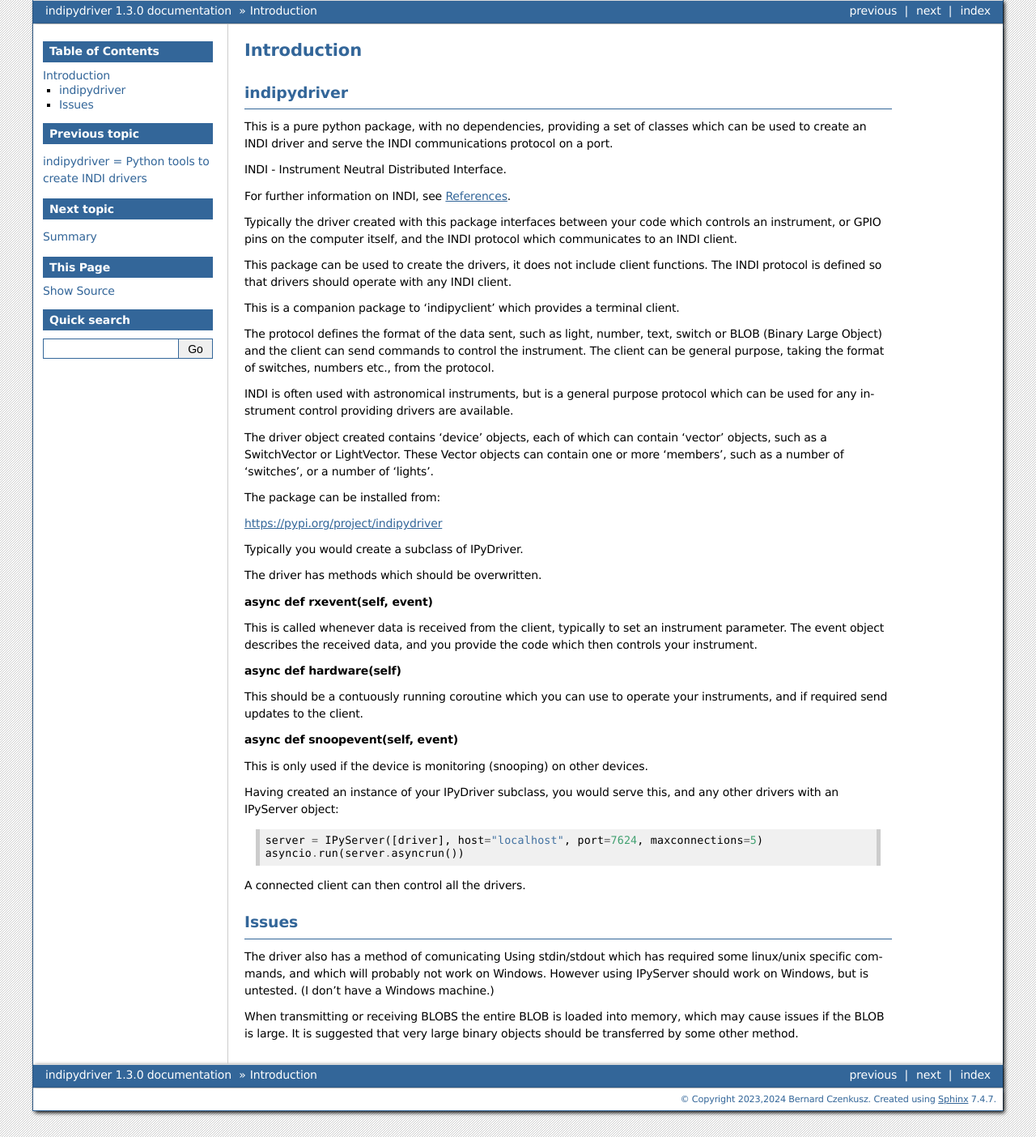
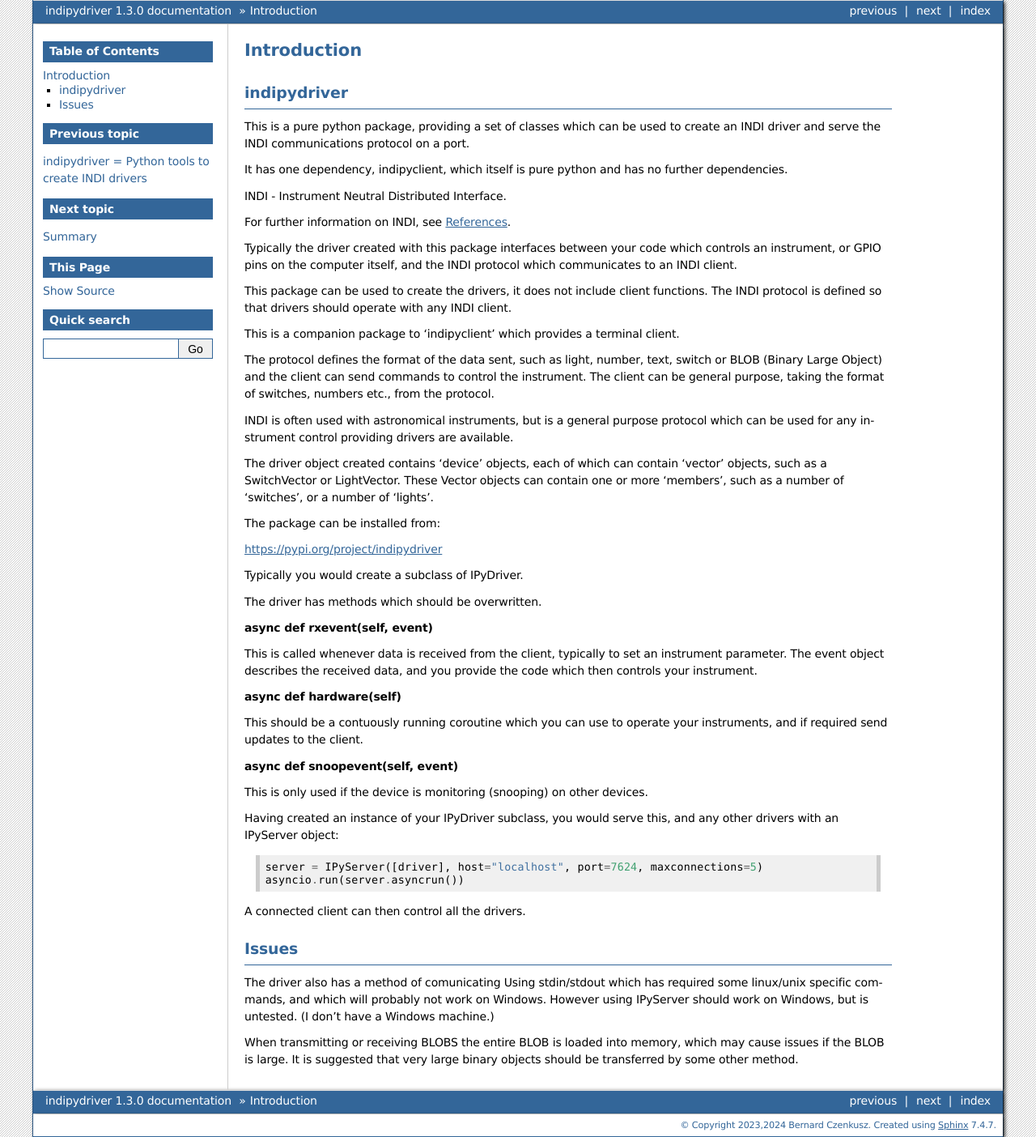
Before and after one commit to bernie-skipole/indipydriver, a Sphinx documentation site: the page built from docs/source/usage/introduction.rst, in a window 1280 px wide. Shown: the whole page at 81% size. Built offline with Sphinx 7.4.7, drawn with Linux system fonts in a browser that asks for light colours.

Commit message:
Working on docs

```diff
--- a/docs/source/conf.py
+++ b/docs/source/conf.py
@@ -17,6 +17,8 @@
 import os
 import sys
 sys.path.insert(0, os.path.abspath('../../'))
+sys.path.insert(0, "/home/bernard/git/indipydriver")
+sys.path.insert(0, "/home/bernard/git/indipyclient")
 
 # -- Project information -----------------------------------------------------
 
--- a/docs/source/index.rst
+++ b/docs/source/index.rst
@@ -8,9 +8,9 @@
 
    usage/introduction
    usage/summary
+   usage/ipydriver
+   usage/device
    usage/propertyvectors
-   usage/device
-   usage/ipydriver
    usage/rxevents
    usage/hardware
    usage/snoopevents
--- a/docs/source/usage/introduction.rst
+++ b/docs/source/usage/introduction.rst
@@ -5,7 +5,9 @@
 indipydriver
 ^^^^^^^^^^^^
 
-This is a pure python package, with no dependencies, providing a set of classes which can be used to create an INDI driver and serve the INDI communications protocol on a port.
+This is a pure python package, providing a set of classes which can be used to create an INDI driver and serve the INDI communications protocol on a port.
+
+It has one dependency, indipyclient, which itself is pure python and has no further dependencies.
 
 INDI - Instrument Neutral Distributed Interface.
 
--- a/docs/source/usage/ipydriver.rst
+++ b/docs/source/usage/ipydriver.rst
@@ -3,6 +3,8 @@
 
 .. autoclass:: indipydriver.IPyDriver
    :members:
+
+----
 
 There are three ways a driver can be run, assuming 'driver' is an instance of this class.
 
--- a/docs/source/usage/propertyvectors.rst
+++ b/docs/source/usage/propertyvectors.rst
@@ -1,5 +1,5 @@
-Properties
-==========
+Property Vectors
+================
 
 A property vector is an object containing one or more 'members'.  For example a NumberVector will contain one or more NumberMember objects, each containing a number value.
 
--- a/docs/source/usage/queflow.rst
+++ b/docs/source/usage/queflow.rst
@@ -29,7 +29,7 @@
 
 
 IPyDriver._tasks
-^^^^^^^^^^^^^^^
+^^^^^^^^^^^^^^^^
 
 This is an optional list of user defined coroutines/tasks passed in the IPyDriver constructor.
 
```
Also changed, not shown: other parts of docs/source/usage/ipydriver.rst (+1 -1 lines).
